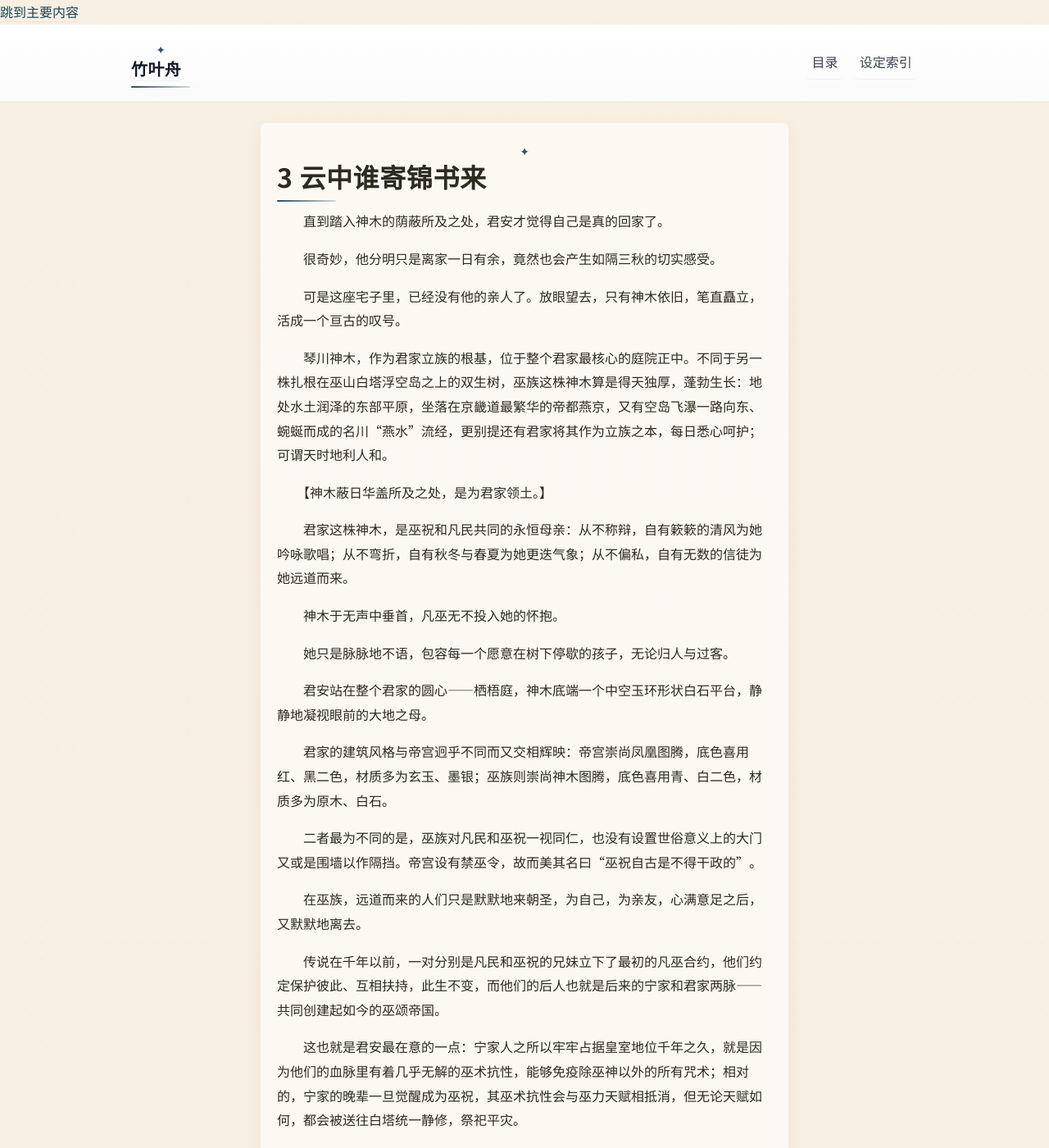
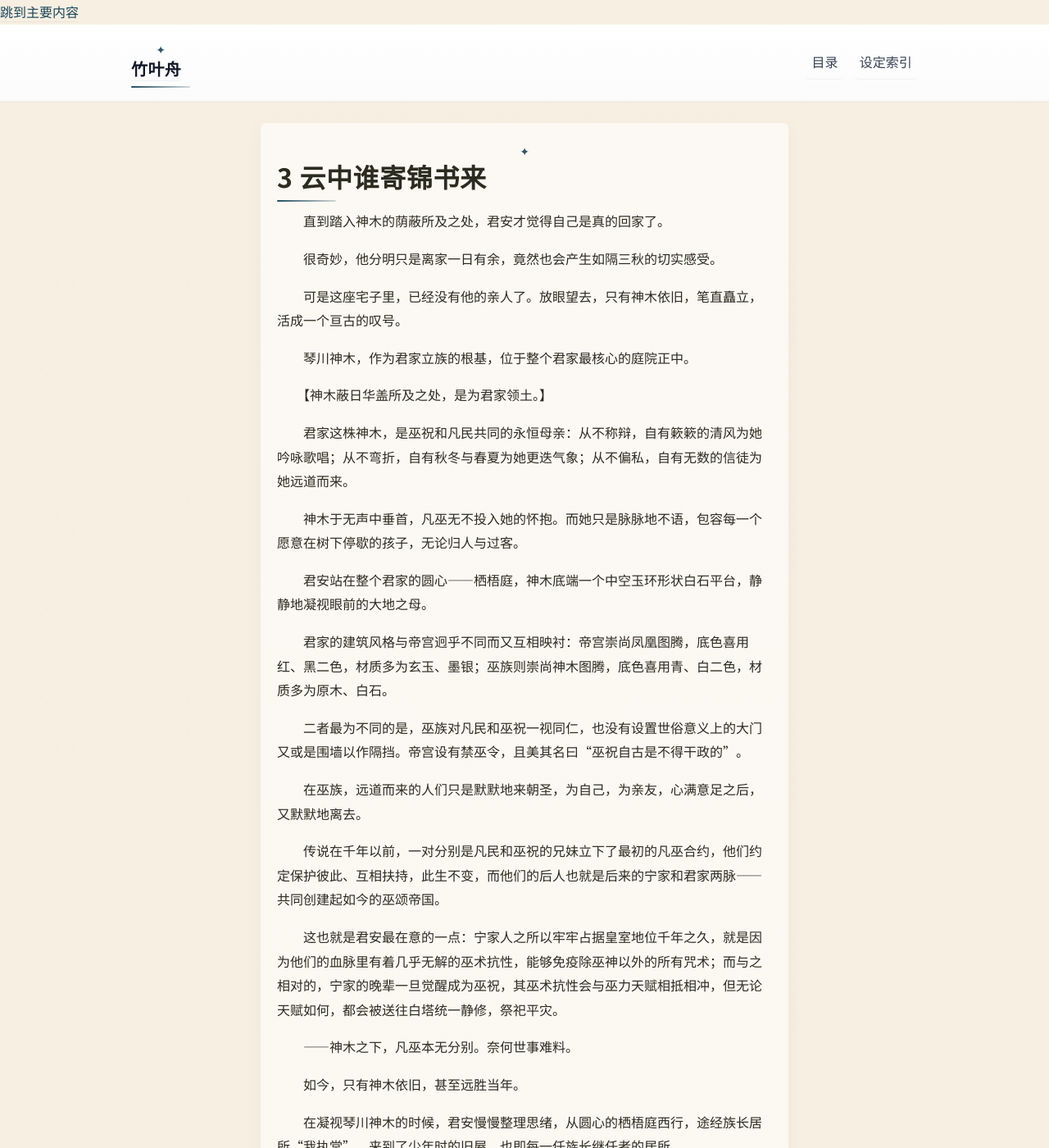
Before and after one commit to LotusSaverin/TheLeaf-BorneDream, a Jekyll site: the page built from chapter-03.md, in a window 1280 px wide and 1400 px high. Shown: the whole window at 82% size. Built offline with Jekyll 4.4.1, drawn with Linux system fonts in a browser that asks for light colours; some web fonts are replaced; our own code applies the rules of GitHub Pages for plain Markdown files.

Commit message:
Revise chapter-03 for clarity and coherence
Refactor and enhance the narrative flow in chapter 03.

```diff
--- a/chapter-03.md
+++ b/chapter-03.md
@@ -6,31 +6,27 @@
 
 　　可是这座宅子里，已经没有他的亲人了。放眼望去，只有神木依旧，笔直矗立，活成一个亘古的叹号。
 
-　　琴川神木，作为君家立族的根基，位于整个君家最核心的庭院正中。不同于另一株扎根在巫山白塔浮空岛之上的双生树，巫族这株神木算是得天独厚，蓬勃生长：地处水土润泽的东部平原，坐落在京畿道最繁华的帝都燕京，又有空岛飞瀑一路向东、蜿蜒而成的名川“燕水”流经，更别提还有君家将其作为立族之本，每日悉心呵护；可谓天时地利人和。
+　　琴川神木，作为君家立族的根基，位于整个君家最核心的庭院正中。
 
 　　【神木蔽日华盖所及之处，是为君家领土。】
 
 　　君家这株神木，是巫祝和凡民共同的永恒母亲：从不称辩，自有簌簌的清风为她吟咏歌唱；从不弯折，自有秋冬与春夏为她更迭气象；从不偏私，自有无数的信徒为她远道而来。
 
-　　神木于无声中垂首，凡巫无不投入她的怀抱。
-
-　　她只是脉脉地不语，包容每一个愿意在树下停歇的孩子，无论归人与过客。
+　　神木于无声中垂首，凡巫无不投入她的怀抱。而她只是脉脉地不语，包容每一个愿意在树下停歇的孩子，无论归人与过客。
 
 　　君安站在整个君家的圆心——栖梧庭，神木底端一个中空玉环形状白石平台，静静地凝视眼前的大地之母。
 
-　　君家的建筑风格与帝宫迥乎不同而又交相辉映：帝宫崇尚凤凰图腾，底色喜用红、黑二色，材质多为玄玉、墨银；巫族则崇尚神木图腾，底色喜用青、白二色，材质多为原木、白石。
+　　君家的建筑风格与帝宫迥乎不同而又互相映衬：帝宫崇尚凤凰图腾，底色喜用红、黑二色，材质多为玄玉、墨银；巫族则崇尚神木图腾，底色喜用青、白二色，材质多为原木、白石。
 
-　　二者最为不同的是，巫族对凡民和巫祝一视同仁，也没有设置世俗意义上的大门又或是围墙以作隔挡。帝宫设有禁巫令，故而美其名曰“巫祝自古是不得干政的”。
+　　二者最为不同的是，巫族对凡民和巫祝一视同仁，也没有设置世俗意义上的大门又或是围墙以作隔挡。帝宫设有禁巫令，且美其名曰“巫祝自古是不得干政的”。
 
 　　在巫族，远道而来的人们只是默默地来朝圣，为自己，为亲友，心满意足之后，又默默地离去。
 
 　　传说在千年以前，一对分别是凡民和巫祝的兄妹立下了最初的凡巫合约，他们约定保护彼此、互相扶持，此生不变，而他们的后人也就是后来的宁家和君家两脉——共同创建起如今的巫颂帝国。
 
-　　这也就是君安最在意的一点：宁家人之所以牢牢占据皇室地位千年之久，就是因为他们的血脉里有着几乎无解的巫术抗性，能够免疫除巫神以外的所有咒术；相对的，宁家的晚辈一旦觉醒成为巫祝，其巫术抗性会与巫力天赋相抵消，但无论天赋如何，都会被送往白塔统一静修，祭祀平灾。
+　　这也就是君安最在意的一点：宁家人之所以牢牢占据皇室地位千年之久，就是因为他们的血脉里有着几乎无解的巫术抗性，能够免疫除巫神以外的所有咒术；而与之相对的，宁家的晚辈一旦觉醒成为巫祝，其巫术抗性会与巫力天赋相抵相冲，但无论天赋如何，都会被送往白塔统一静修，祭祀平灾。
 
-　　神木之下，凡巫本无分别。
-
-　　奈何世事难料。
+　　——神木之下，凡巫本无分别。奈何世事难料。
 
 　　如今，只有神木依旧，甚至远胜当年。
 
```
